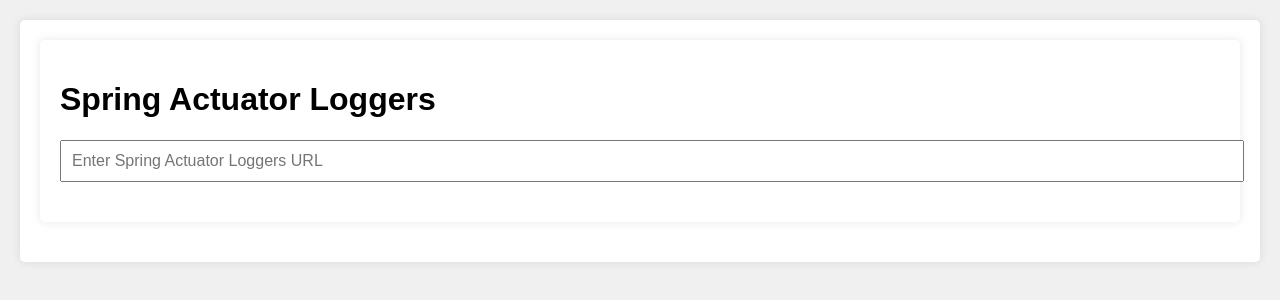
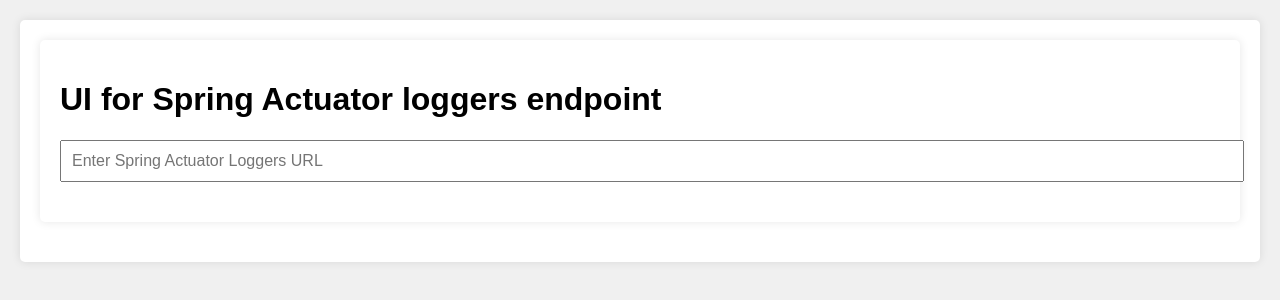
Before and after one commit to eydunn/ui-for-spring-actuator-loggers, a React (Create React App) app: page / in a window 1280 px wide. Shown: the top 300 px of the page. Built offline with nearby package versions, Linux system fonts and the light colour scheme.

Commit message:
Changed header

```diff
--- a/src/App.js
+++ b/src/App.js
@@ -46,7 +46,7 @@
 
   return (
       <div>
-        <h1>Spring Actuator Loggers</h1>
+        <h1>UI for Spring Actuator loggers endpoint</h1>
         <input type="text" value={url} onChange={handleUrlChange} placeholder="Enter Spring Actuator Loggers URL" />
         {data && (
             <div>
```
